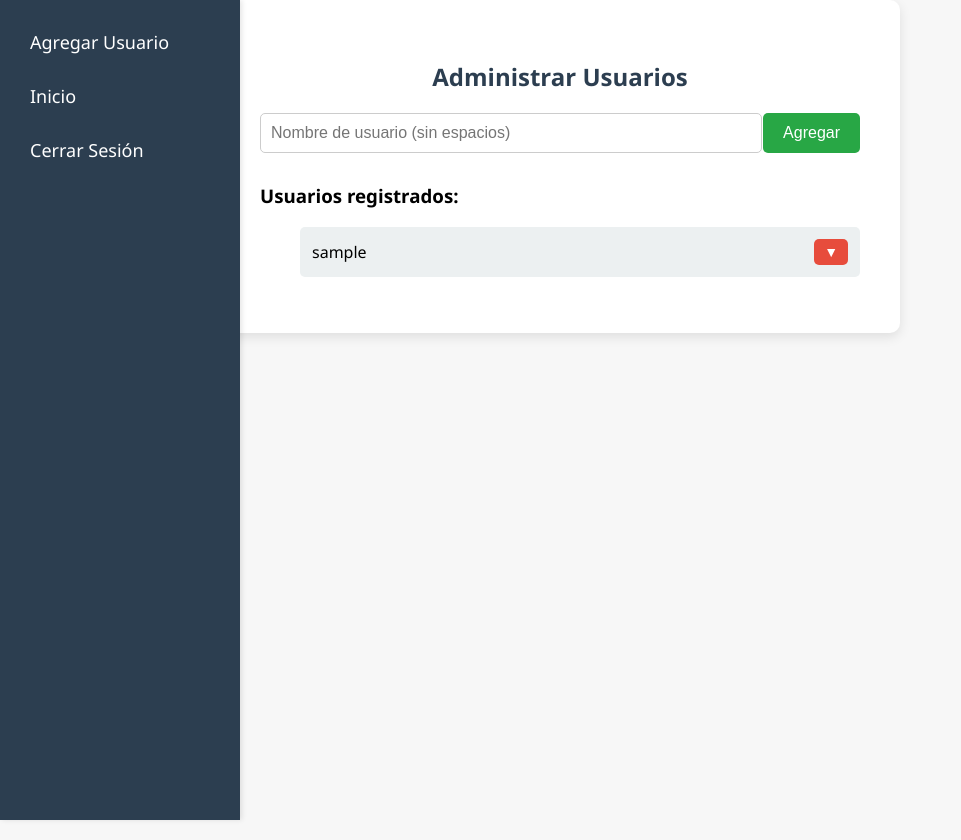
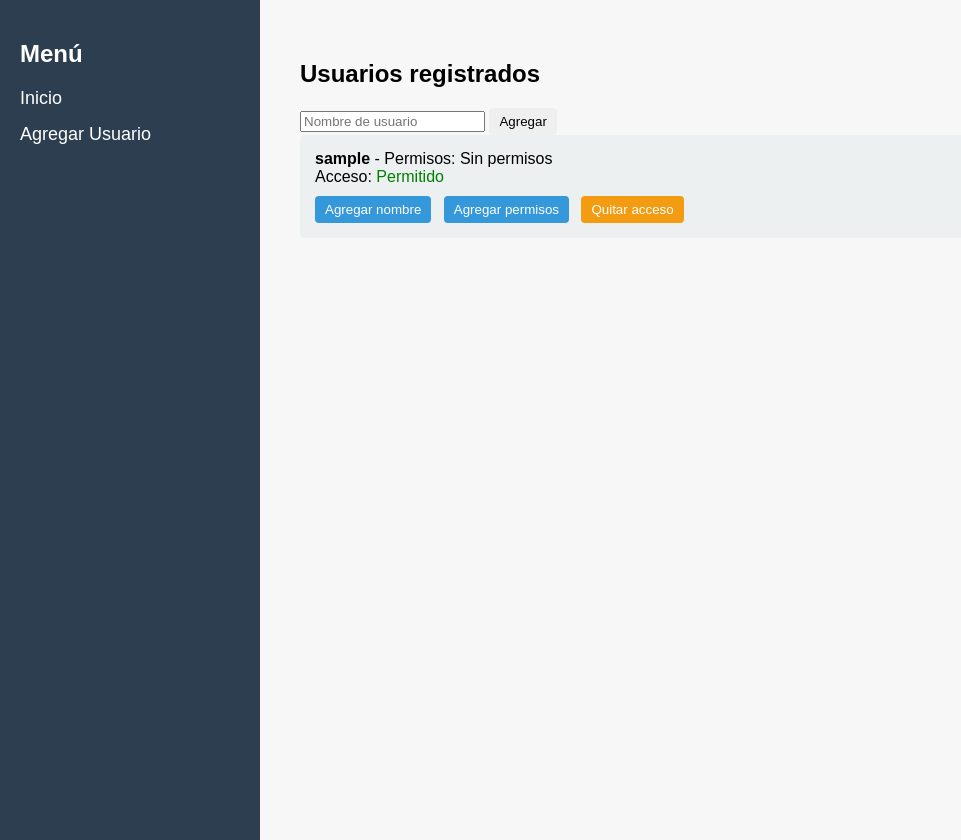
Before and after one commit to Mettoy/sistema, a plain HTML site: page agregar.html in a window 1280 px wide. Both pictures are taken after typing "Sample" into the empty fields and a click on the button "Agregar". Shown: the whole page, without its empty margins (0-961 px from the left). Before the commit the page ends 800 px from the top, so only its background shows below. Drawn offline with Linux system fonts and the light colour scheme.

Commit message:
Update agregar.html

```diff
--- a/agregar.html
+++ b/agregar.html
@@ -2,266 +2,182 @@
 <html lang="es">
 <head>
   <meta charset="UTF-8">
-  <meta name="viewport" content="width=device-width, initial-scale=1.0">
   <title>Administrar Usuarios</title>
   <style>
+    /* Estilos base (puedes conservar los anteriores o copiar esto si partes de cero) */
     body {
-      font-family: 'Segoe UI', Tahoma, Geneva, Verdana, sans-serif;
+      font-family: Arial, sans-serif;
       margin: 0;
+      display: flex;
       background-color: #f7f7f7;
-      display: flex;
-      justify-content: flex-start;
-      padding-left: 220px;
+    }
+
+    .sidebar {
+      width: 220px;
+      background-color: #2c3e50;
+      color: white;
+      height: 100vh;
+      padding: 20px;
+    }
+
+    .sidebar a {
+      display: block;
+      color: white;
+      margin-bottom: 15px;
+      text-decoration: none;
+      font-size: 18px;
     }
 
     .container {
-      background-color: white;
       padding: 40px;
-      border-radius: 10px;
-      box-shadow: 0 4px 12px rgba(0, 0, 0, 0.1);
-      width: 100%;
-      max-width: 600px;
+      flex-grow: 1;
     }
 
-    h2 {
-      text-align: center;
-      color: #2c3e50;
+    .user-item {
+      background: #ecf0f1;
+      padding: 15px;
+      border-radius: 5px;
+      margin-bottom: 10px;
     }
 
-    .sidebar {
-      position: fixed;
-      top: 0;
-      left: 0;
-      height: 100%;
-      width: 220px;
-      background-color: #2c3e50;
-      padding-top: 20px;
-      padding-left: 20px;
-      color: white;
-      display: flex;
-      flex-direction: column;
-      box-shadow: 2px 0px 5px rgba(0, 0, 0, 0.1);
-    }
-
-    .sidebar a {
-      color: white;
-      text-decoration: none;
-      font-size: 18px;
-      padding: 10px;
-      margin-bottom: 10px;
-      border-radius: 5px;
-      transition: background-color 0.3s;
-    }
-
-    .sidebar a:hover {
-      background-color: #1abc9c;
-    }
-
-    .input-container {
-      display: flex;
-      justify-content: space-between;
-      margin-bottom: 20px;
-    }
-
-    input[type="text"] {
-      padding: 10px;
-      width: 80%;
-      font-size: 16px;
-      border: 1px solid #ccc;
-      border-radius: 5px;
+    .user-controls {
+      margin-top: 10px;
     }
 
     button {
-      padding: 10px 20px;
-      background-color: #28a745;
-      color: white;
-      font-size: 16px;
+      margin-right: 8px;
+      padding: 6px 10px;
       border: none;
-      border-radius: 5px;
+      border-radius: 4px;
       cursor: pointer;
     }
 
-    button:hover {
-      background-color: #218838;
-    }
-
-    .user-list {
-      margin-top: 30px;
-    }
-
-    .user-item {
-      display: flex;
-      justify-content: space-between;
-      background-color: #ecf0f1;
-      padding: 12px;
-      margin-bottom: 10px;
-      border-radius: 5px;
-      align-items: center;
-    }
-
-    .user-item button {
+    .remove {
       background-color: #e74c3c;
-      color: white;
-      border: none;
-      padding: 5px 10px;
-      font-size: 14px;
-      cursor: pointer;
-      border-radius: 5px;
-    }
-
-    .user-item button:hover {
-      background-color: #c0392b;
-    }
-
-    /* Permisos table */
-    .permissions-table {
-      margin-top: 10px;
-      display: none;
-      width: 100%;
-      border-collapse: collapse;
-    }
-
-    .permissions-table th, .permissions-table td {
-      padding: 10px;
-      border: 1px solid #ddd;
-      text-align: center;
-    }
-
-    .permissions-table th {
-      background-color: #2c3e50;
       color: white;
     }
 
-    .permissions-table td {
-      background-color: #ecf0f1;
+    .toggle {
+      background-color: #3498db;
+      color: white;
     }
 
-    .permissions-table tr:hover {
-      background-color: #bdc3c7;
+    .access-denied {
+      background-color: #f39c12;
+      color: white;
     }
 
-    .toggle-button {
-      background-color: #1abc9c;
+    .give-access {
+      background-color: #27ae60;
       color: white;
-      border: none;
-      padding: 5px 10px;
-      font-size: 14px;
-      cursor: pointer;
-      border-radius: 5px;
     }
-
-    .toggle-button:hover {
-      background-color: #16a085;
-    }
-
   </style>
 </head>
 <body>
-
-  <!-- Menú pegable -->
   <div class="sidebar">
+    <h2>Menú</h2>
+    <a href="inicio.html">Inicio</a>
     <a href="agregar.html">Agregar Usuario</a>
-    <a href="inicio.html">Inicio</a>
-    <a href="index.html">Cerrar Sesión</a>
   </div>
 
-  <!-- Contenido principal -->
   <div class="container">
-    <h2>Administrar Usuarios</h2>
+    <h2>Usuarios registrados</h2>
+    <input type="text" id="nuevoUsuario" placeholder="Nombre de usuario">
+    <button onclick="agregarUsuario()">Agregar</button>
 
-    <!-- Agregar usuario -->
-    <div class="input-container">
-      <input type="text" id="nuevoUsuario" placeholder="Nombre de usuario (sin espacios)">
-      <button onclick="agregarUsuario()">Agregar</button>
-    </div>
-
-    <!-- Lista de usuarios -->
-    <div class="user-list">
-      <h3>Usuarios registrados:</h3>
-      <ul id="listaUsuarios"></ul>
-    </div>
+    <div id="listaUsuarios"></div>
   </div>
 
   <script>
-    // Cargar usuarios al inicio
     function cargarUsuarios() {
-      const lista = document.getElementById('listaUsuarios');
-      const usuarios = JSON.parse(localStorage.getItem('usuarios')) || [];
+      const contenedor = document.getElementById("listaUsuarios");
+      const usuarios = JSON.parse(localStorage.getItem("usuarios")) || [];
 
-      lista.innerHTML = ''; // Limpiar la lista
+      contenedor.innerHTML = "";
 
-      // Mostrar cada usuario en la lista
       usuarios.forEach((usuario, index) => {
-        const li = document.createElement('li');
-        li.classList.add('user-item');
-        let userName = usuario.nombre || usuario; // Mostrar nombre si está disponible
+        const div = document.createElement("div");
+        div.classList.add("user-item");
 
-        li.innerHTML = `${userName}
-          <button class="toggle-button" onclick="mostrarOpciones(${index})">▼</button>
-          <div id="options-${index}" class="options" style="display: none;">
-            <button onclick="agregarNombre(${index})">Agregar Nombre</button>
-            <button onclick="asignarPermisos(${index})">Agregar Permisos</button>
-          </div>`;
+        const nombre = usuario.nombre || usuario;
+        const acceso = usuario.acceso !== false; // por defecto true
+        const permisos = usuario.permisos?.join(", ") || "Sin permisos";
 
-        lista.appendChild(li);
+        div.innerHTML = `
+          <strong>${nombre}</strong> - Permisos: ${permisos}<br>
+          Acceso: <span style="color:${acceso ? 'green' : 'red'};">${acceso ? 'Permitido' : 'Denegado'}</span>
+          <div class="user-controls">
+            <button class="toggle" onclick="agregarNombre(${index})">Agregar nombre</button>
+            <button class="toggle" onclick="asignarPermisos(${index})">Agregar permisos</button>
+            ${acceso
+              ? `<button class="access-denied" onclick="revocarAcceso(${index})">Quitar acceso</button>`
+              : `<button class="give-access" onclick="darAcceso(${index})">Dar acceso</button>`
+            }
+          </div>
+        `;
+
+        contenedor.appendChild(div);
       });
     }
 
-    // Mostrar opciones de usuario
-    function mostrarOpciones(index) {
-      const opciones = document.getElementById(`options-${index}`);
-      if (opciones.style.display === 'none') {
-        opciones.style.display = 'block';
-      } else {
-        opciones.style.display = 'none';
-      }
-    }
-
-    // Función para agregar usuario
     function agregarUsuario() {
-      const input = document.getElementById('nuevoUsuario');
-      const usuario = input.value.trim().toLowerCase();
-
-      if (usuario === "") {
-        alert("Debes escribir un nombre de usuario.");
+      const input = document.getElementById("nuevoUsuario");
+      const nombre = input.value.trim().toLowerCase();
+      if (!nombre) {
+        alert("Debes ingresar un nombre");
         return;
       }
 
-      let usuarios = JSON.parse(localStorage.getItem('usuarios')) || [];
+      let usuarios = JSON.parse(localStorage.getItem("usuarios")) || [];
 
-      if (usuarios.find(u => u.nombre === usuario || u === usuario)) {
-        alert("El usuario ya está registrado.");
-      } else {
-        usuarios.push({ nombre: usuario, permisos: [] }); // Guardar usuario como objeto
-        localStorage.setItem('usuarios', JSON.stringify(usuarios));
-        input.value = "";
-        cargarUsuarios();
+      if (usuarios.find(u => u.nombre === nombre || u === nombre)) {
+        alert("Usuario ya existe");
+        return;
       }
+
+      usuarios.push({ nombre: nombre, permisos: [], acceso: true });
+      localStorage.setItem("usuarios", JSON.stringify(usuarios));
+      input.value = "";
+      cargarUsuarios();
     }
 
-    // Función para agregar nombre de usuario
     function agregarNombre(index) {
-      const nuevoNombre = prompt("Ingresa el nuevo nombre para el usuario:");
+      const nuevoNombre = prompt("Ingresa el nuevo nombre para este usuario:");
+      if (!nuevoNombre) return;
 
-      if (nuevoNombre) {
-        let usuarios = JSON.parse(localStorage.getItem('usuarios')) || [];
-        usuarios[index].nombre = nuevoNombre;
-        localStorage.setItem('usuarios', JSON.stringify(usuarios));
-        cargarUsuarios();
-      }
+      let usuarios = JSON.parse(localStorage.getItem("usuarios"));
+      usuarios[index].nombre = nuevoNombre.trim().toLowerCase();
+      localStorage.setItem("usuarios", JSON.stringify(usuarios));
+      cargarUsuarios();
     }
 
-    // Función para asignar permisos
     function asignarPermisos(index) {
-      const permisos = ['Acceso Total', 'Acceso Normal', 'Acceso Discipulado', 'Acceso Ofrendas'];
-      let permisosUsuario = prompt(`Asignar permisos al usuario:\n${permisos.join('\n')}`);
+      const opciones = ["Acceso Total", "Acceso Normal", "Discipulado", "Ofrendas"];
+      const seleccion = prompt(`Selecciona un permiso:\n${opciones.join("\n")}`);
+      if (!seleccion) return;
 
-      if (permisosUsuario) {
-        let usuarios = JSON.parse(localStorage.getItem('usuarios')) || [];
-        usuarios[index].permisos.push(permisosUsuario);
-        localStorage.setItem('usuarios', JSON.stringify(usuarios));
-        cargarUsuarios();
-      }
+      let usuarios = JSON.parse(localStorage.getItem("usuarios"));
+      if (!usuarios[index].permisos) usuarios[index].permisos = [];
+      usuarios[index].permisos.push(seleccion);
+      localStorage.setItem("usuarios", JSON.stringify(usuarios));
+      cargarUsuarios();
+    }
+
+    function revocarAcceso(index) {
+      const confirmacion = confirm("¿Estás seguro que quieres quitar el acceso a este usuario?");
+      if (!confirmacion) return;
+
+      let usuarios = JSON.parse(localStorage.getItem("usuarios"));
+      usuarios[index].acceso = false;
+      localStorage.setItem("usuarios", JSON.stringify(usuarios));
+      cargarUsuarios();
+    }
+
+    function darAcceso(index) {
+      let usuarios = JSON.parse(localStorage.getItem("usuarios"));
+      usuarios[index].acceso = true;
+      localStorage.setItem("usuarios", JSON.stringify(usuarios));
+      cargarUsuarios();
     }
 
     window.onload = cargarUsuarios;
```
